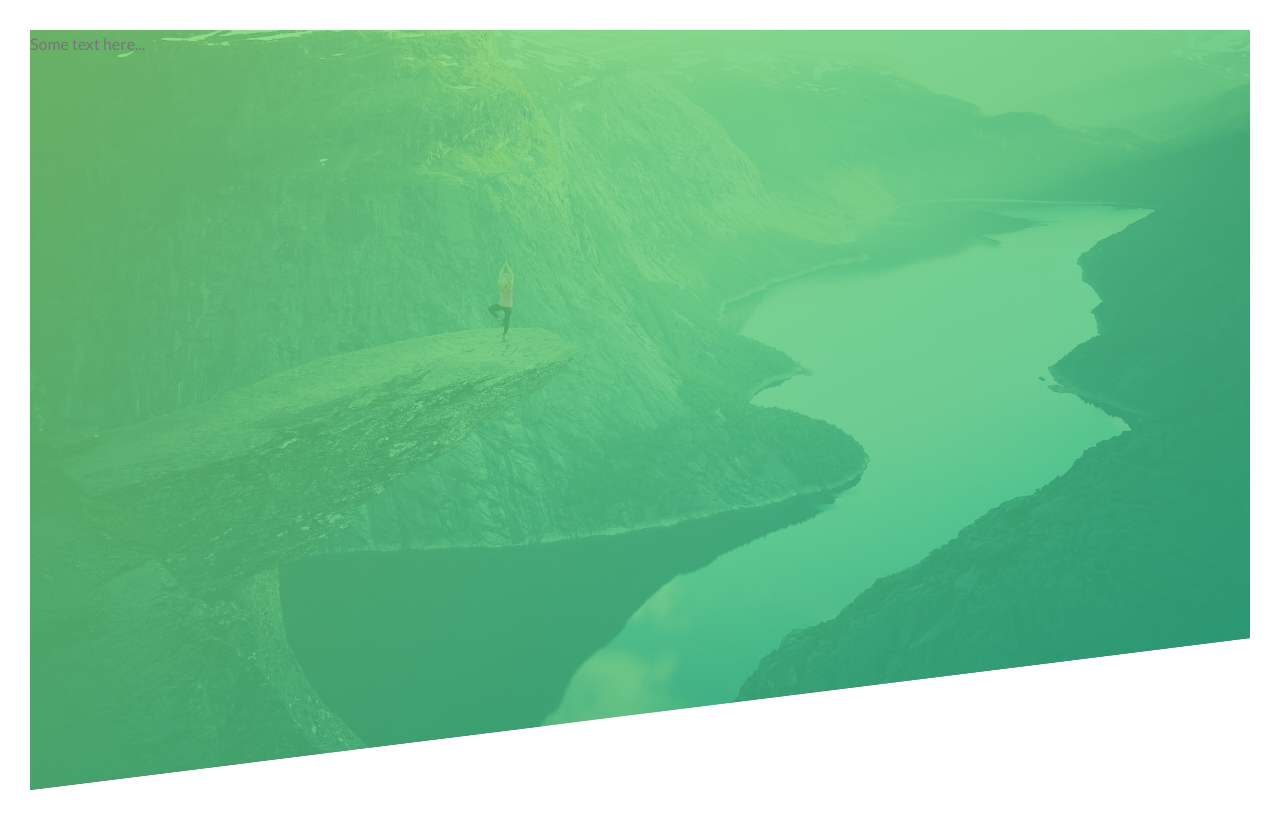
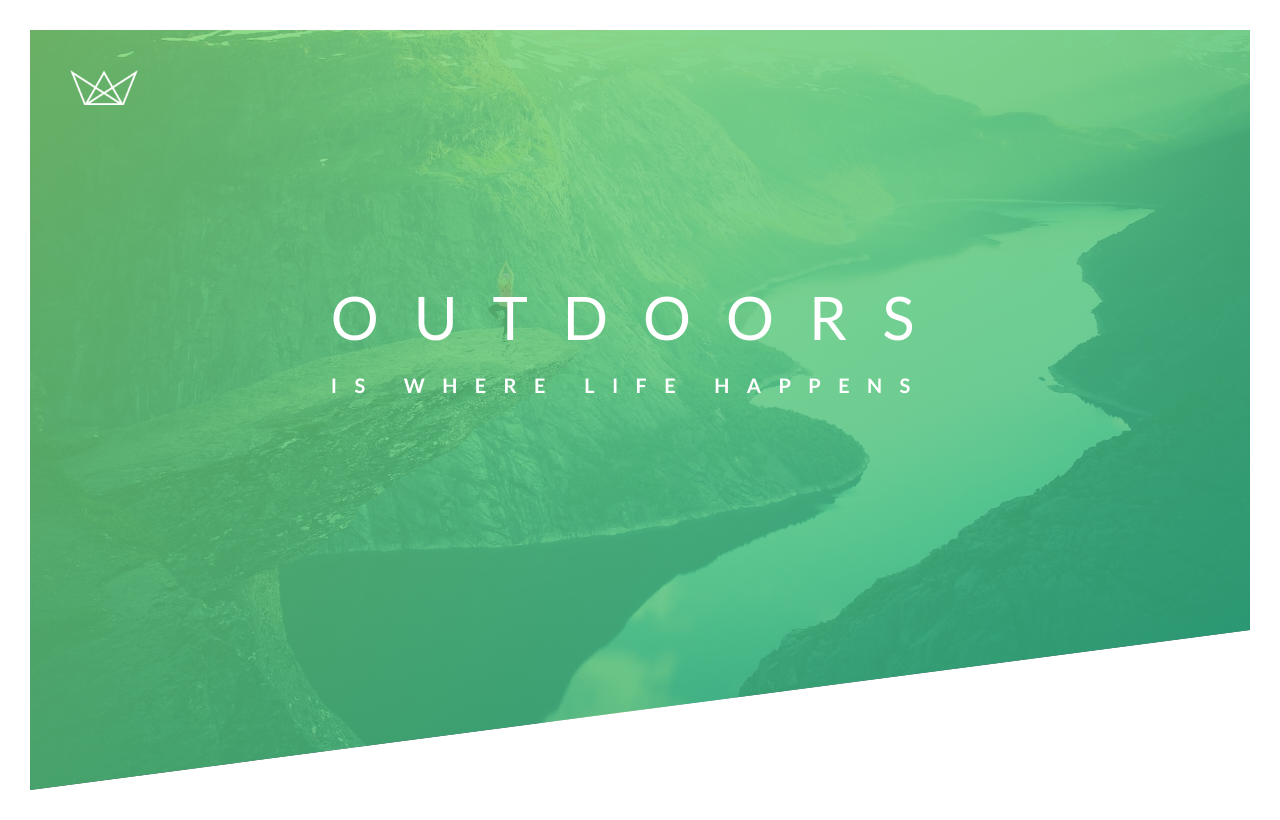
Before and after one commit to gkalarus/Natours, a plain HTML site: page index.html in a window 1280 px wide. Drawn offline with Linux system fonts and the light colour scheme.

Commit message:
Building the Header - Part2

```diff
--- a/css/style.css
+++ b/css/style.css
@@ -21,15 +21,53 @@ body {
     color: #777;
     padding: 30px;
 }
+/* header */
 
 .header {
+    position: relative;
     height: 95vh;
     background-image: linear-gradient(
         to right bottom,
-        rgba(126, 213, 111, 0.801),
-        rgba(40, 180, 133, 0.801)),
+        rgba(126, 213, 111, 0.8),
+        rgba(40, 180, 133, 0.8)),
         url(../img/hero.jpg);
     background-size: cover;
     background-position: top;
-    clip-path: polygon(0 0, 100% 0, 100% 80%, 0 100%);
+    clip-path: polygon(0 0, 100% 0, 100% 75vh, 0 100%);
 }
+
+.logo-box {
+    position: absolute;
+    top: 40px;
+    left: 40px;
+}
+
+.logo {
+    height: 35px;
+}
+
+.text-box {
+    position: absolute;
+    top: 40%;
+    left: 50%;
+    transform: translate(-50%, -50%);
+}
+
+.heading-primary {
+    color: #fff;
+    text-transform: uppercase;
+}
+
+.heading-primary-main {
+    display: block;
+    font-size: 60px;
+    font-weight: 400;
+    letter-spacing: 35px;
+}
+
+.heading-primary-sub {
+    display: block;
+    font-size: 20px;
+    font-weight: 700;
+    letter-spacing: 17.4px;
+}
--- a/index.html
+++ b/index.html
@@ -13,7 +13,16 @@
     </head>
     <body>
         <header class="header">
-            Some text here...
+            <div class="logo-box">
+                <img src="img/logo-white.png" alt="Logo" class="logo">
+            </div>
+            <div class="text-box">
+                <h1 class="heading-primary">
+                    <span class="heading-primary-main">Outdoors</span>
+                    <span class="heading-primary-sub">is where life happens</span>
+                </h1>
+            </div>
+
         </header>
     </body>
 </html>
```
